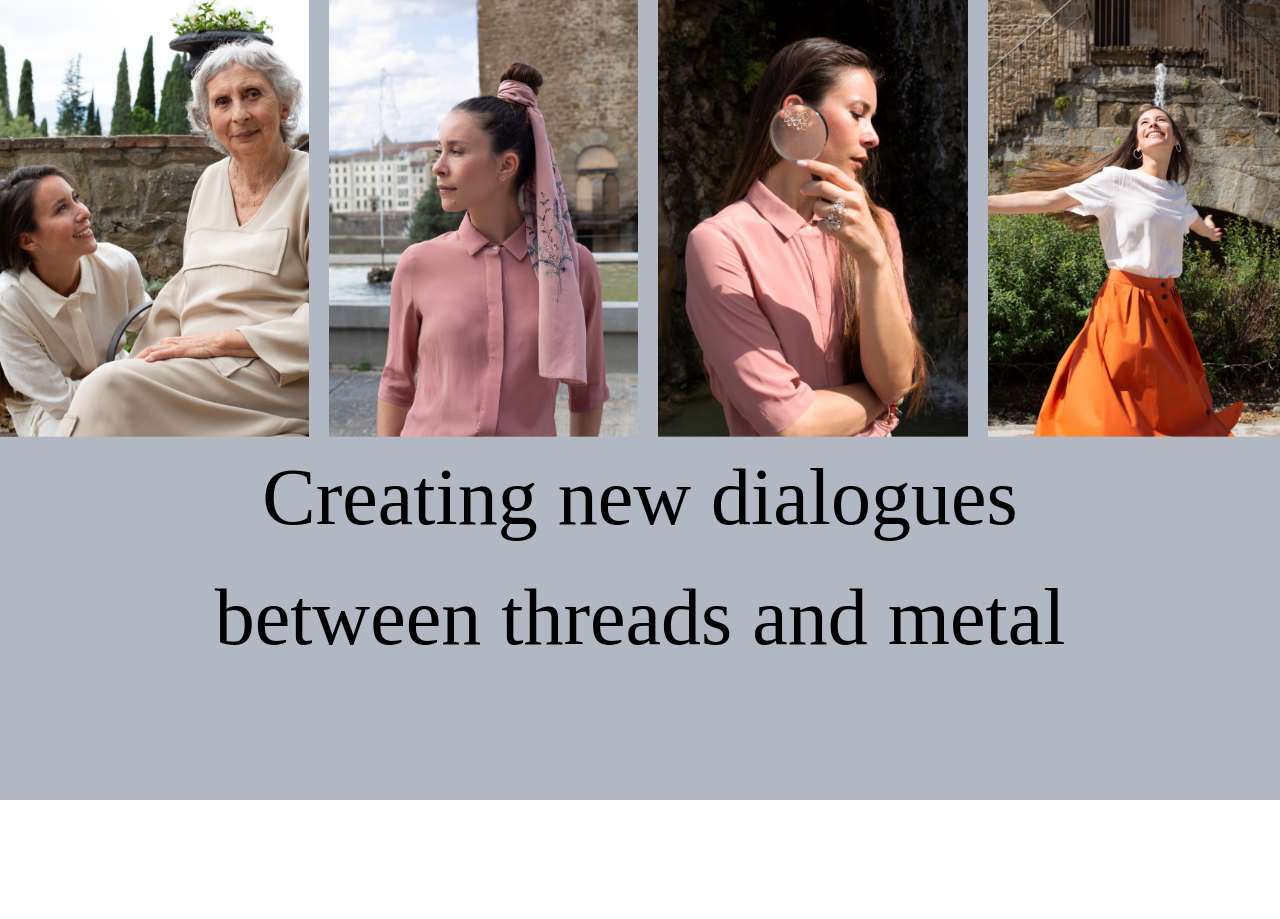
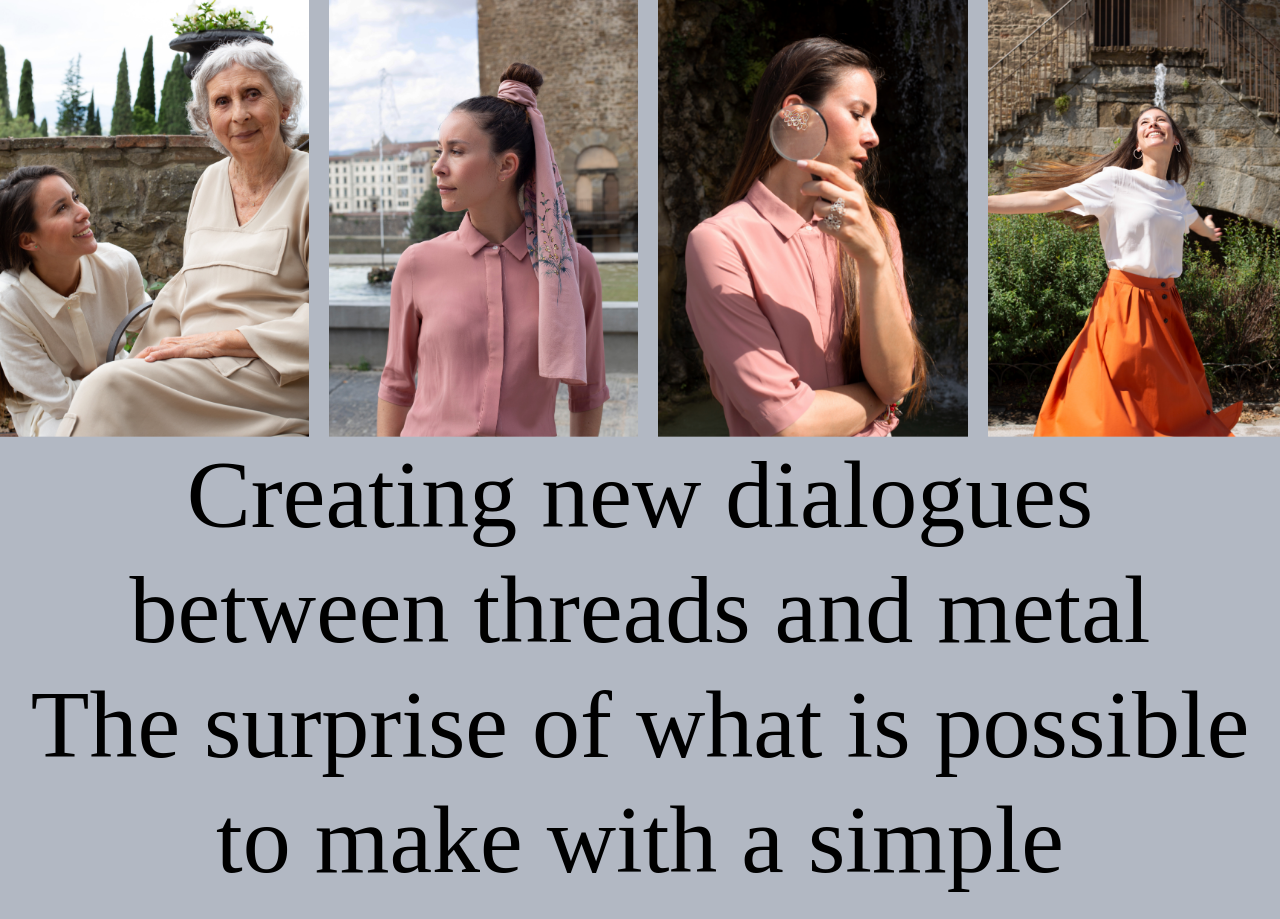
Before and after one commit to Prakhar2004sachan/floema-clone, a React (Vite) app: page / in a window 1280 px wide. Shown: the top 919 px of the page. Before the commit the page ends 800 px from the top, so only its background shows below. Built offline with nearby package versions, Linux system fonts and the light colour scheme; a web font is replaced by a local one.

Commit message:
Fixing issues in about title

```diff
--- a/src/Components/About/AboutTitle.jsx
+++ b/src/Components/About/AboutTitle.jsx
@@ -1,11 +1,9 @@
 import React from "react";
 
-function AboutTitle({ title_Pfirst, title_Psecond }) {
+function AboutTitle({ children }) {
   return (
-    <h1 className="font-main font-thin text-[5rem] text-center">
-      {title_Pfirst}
-      <br />
-      {title_Psecond}
+    <h1 className="font-main font-thin text-[6rem] text-center leading-[1.2]">
+      {children}
     </h1>
   );
 }
--- a/src/Pages/About.jsx
+++ b/src/Pages/About.jsx
@@ -3,12 +3,20 @@ import AboutGallery from "../Components/About/AboutGallery";
 import AboutTitle from "../Components/About/AboutTitle";
 function About() {
   return (
-    <div className="bg-[rgb(178,184,195)] w-full h-screen">
+    <div className="bg-[rgb(178,184,195)] w-full">
       <AboutGallery />
-      <AboutTitle
-        title_Pfirst="Creating new dialogues"
-        title_Psecond="between threads and metal"
-      />
+      <AboutTitle>
+        Creating new dialogues
+        <br />
+        between threads and metal
+      </AboutTitle>
+      <AboutTitle>
+        The surprise of what is possible
+        <br />
+        to make with a simple
+        <br />
+        and thin thread.
+      </AboutTitle>
     </div>
   );
 }
```
